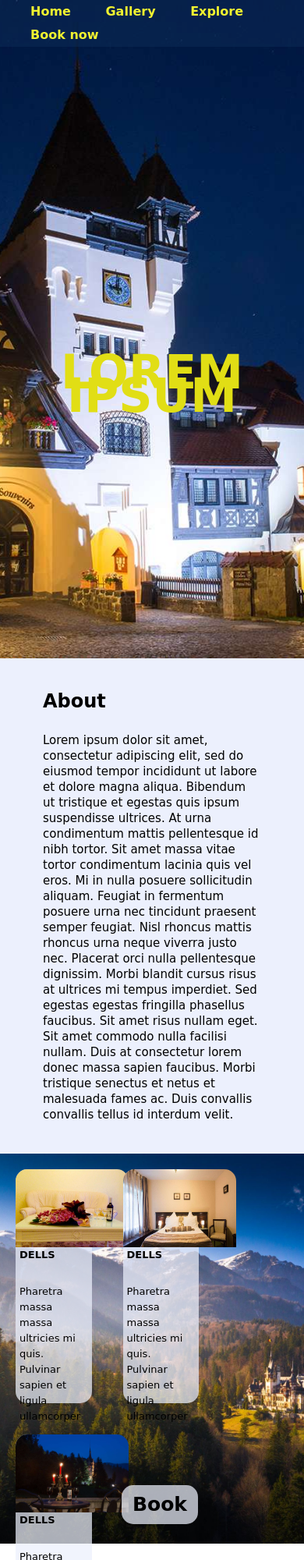
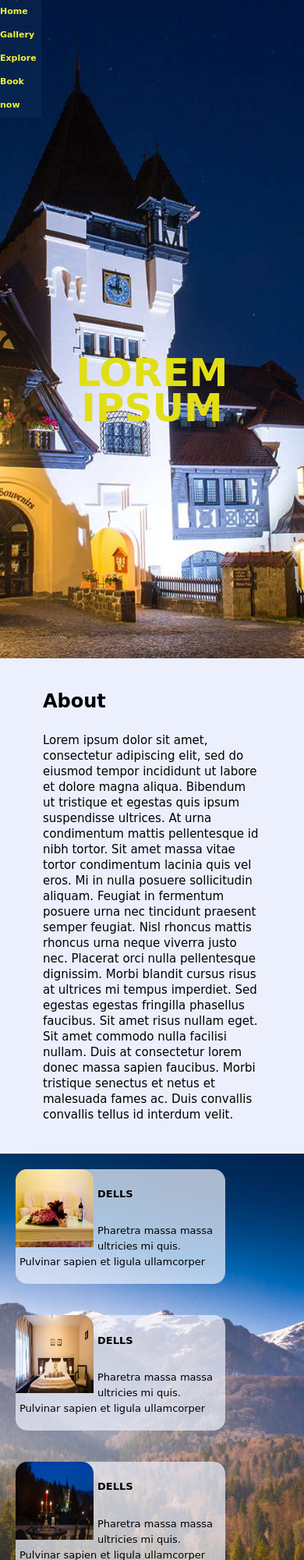
Before and after one commit to o-ilie/HTML-CSS-template-website, a plain HTML site: page index.html in a window 390 px wide. Shown: the top 2000 px of the page at 78% size. Drawn offline with Linux system fonts and the light colour scheme; a web font is replaced by a local one.

Commit message:
Add files via upload

```diff
--- a/style.css
+++ b/style.css
@@ -91,7 +91,6 @@ body, html {
 .footer{
 	padding-top: 15px;
 	background-color: #dde4fb;
-	float: left;
 	width: 100%;
 }
 
@@ -272,7 +271,6 @@ input[type=text],input[type=email],input[type=tel], textarea {
 
 	.pag2 {
 	background-image: url('img/101.jpg');
-	min-height: 500px;
 	}
 
 	#rezerva {
@@ -287,7 +285,39 @@ input[type=text],input[type=email],input[type=tel], textarea {
 	}
 }
 
-@media (max-width: 1125px) {
+
+
+@media (max-width: 700px) {
+	.oferte {
+		width: 25%;
+		margin: 20px;
+		height: 300px;
+	}
+	.pag2 > .oferte > img {
+		width: 100px;
+		height: 100px;
+	}
+	.map > img {
+		height: 300px;
+	}
+
+	iframe {
+		width: 270px;
+	}
+}
+
+@media (max-width: 600px) {
+	.meniu {
+		width: 53px;
+		font-size: 11px;
+		position: absolute;
+	}
+
+	#ptext {
+		font-size: 25px;
+		line-height: 45px;
+	}
+
 	.formular{
 		width: 70%;
 		padding: 10px;
@@ -295,25 +325,23 @@ input[type=text],input[type=email],input[type=tel], textarea {
 	}
 
 	li {
-		padding-left: 10%;
+		display: block;
+		padding: 0;
 	}
 
 	#contact {
 		width: 100%;
 	}
+
+	.oferte {
+		width: auto;
+		height: auto;
+	}
+
+	#rezerva {
+		padding: 0;
+		margin-top:50px;
+		font-size: 20px;
+	}
+
 }
-
-@media (max-width: 600px) {
-	.oferte {
-		width: 25%;
-		margin: 20px;
-		height: 300px;
-	}
-	.pag2 > .oferte > img {
-		width: 145px;
-		height: 100px;
-	}
-	.map > img {
-		height: 300px;
-	}
-}
```
